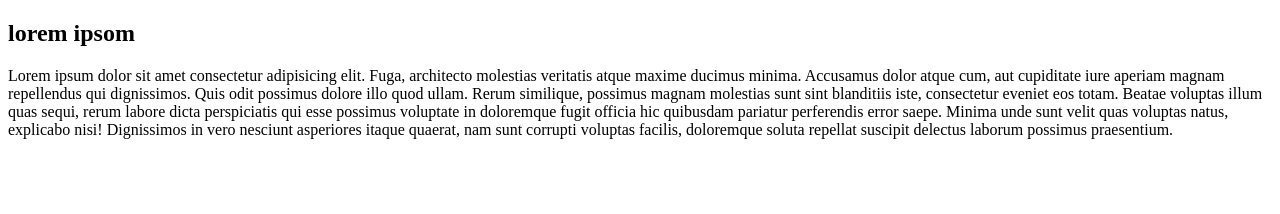
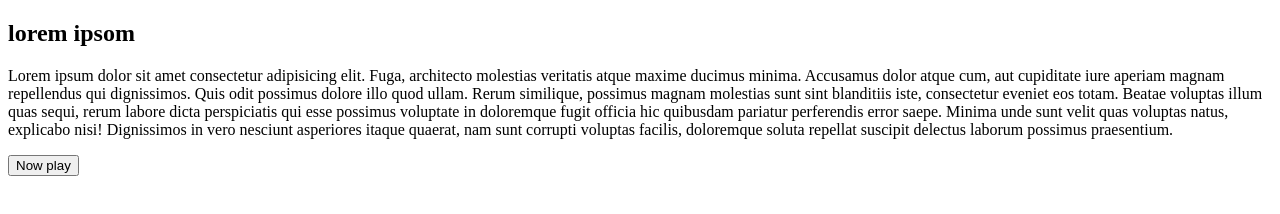
Before and after one commit to fozlerabbi0/my-second-github-ripo3, a plain HTML site: page index.html in a window 1280 px wide. Drawn offline with Linux system fonts and the light colour scheme.

Commit message:
second commit

```diff
--- a/index.html
+++ b/index.html
@@ -9,6 +9,9 @@
     <section>
         <h1>lorem ipsom</h1>
         <p>Lorem ipsum dolor sit amet consectetur adipisicing elit. Fuga, architecto molestias veritatis atque maxime ducimus minima. Accusamus dolor atque cum, aut cupiditate iure aperiam magnam repellendus qui dignissimos. Quis odit possimus dolore illo quod ullam. Rerum similique, possimus magnam molestias sunt sint blanditiis iste, consectetur eveniet eos totam. Beatae voluptas illum quas sequi, rerum labore dicta perspiciatis qui esse possimus voluptate in doloremque fugit officia hic quibusdam pariatur perferendis error saepe. Minima unde sunt velit quas voluptas natus, explicabo nisi! Dignissimos in vero nesciunt asperiores itaque quaerat, nam sunt corrupti voluptas facilis, doloremque soluta repellat suscipit delectus laborum possimus praesentium.</p>
+        <div>
+            <button>Now play</button>
+        </div>
     </section>
 </body>
 </html>
```
